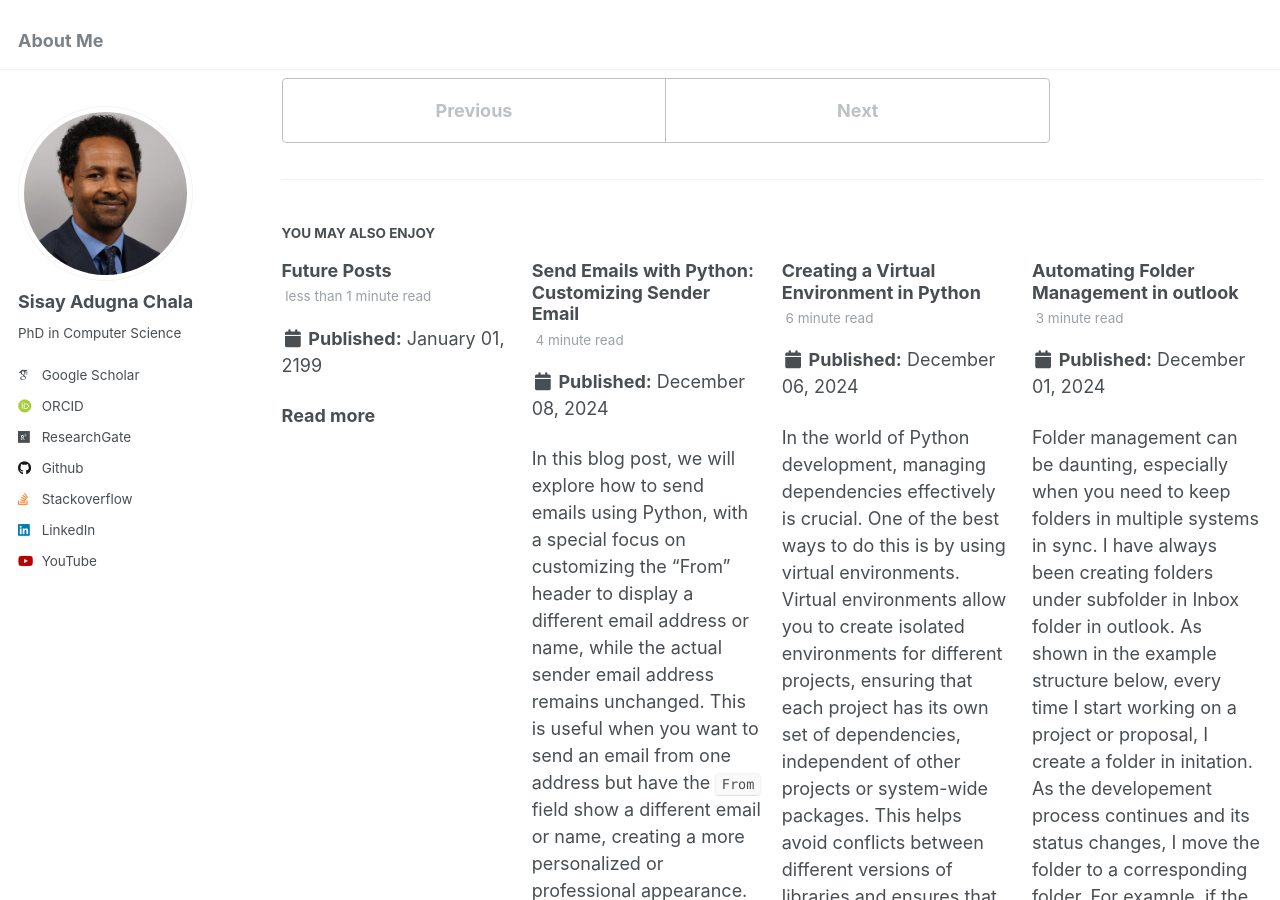
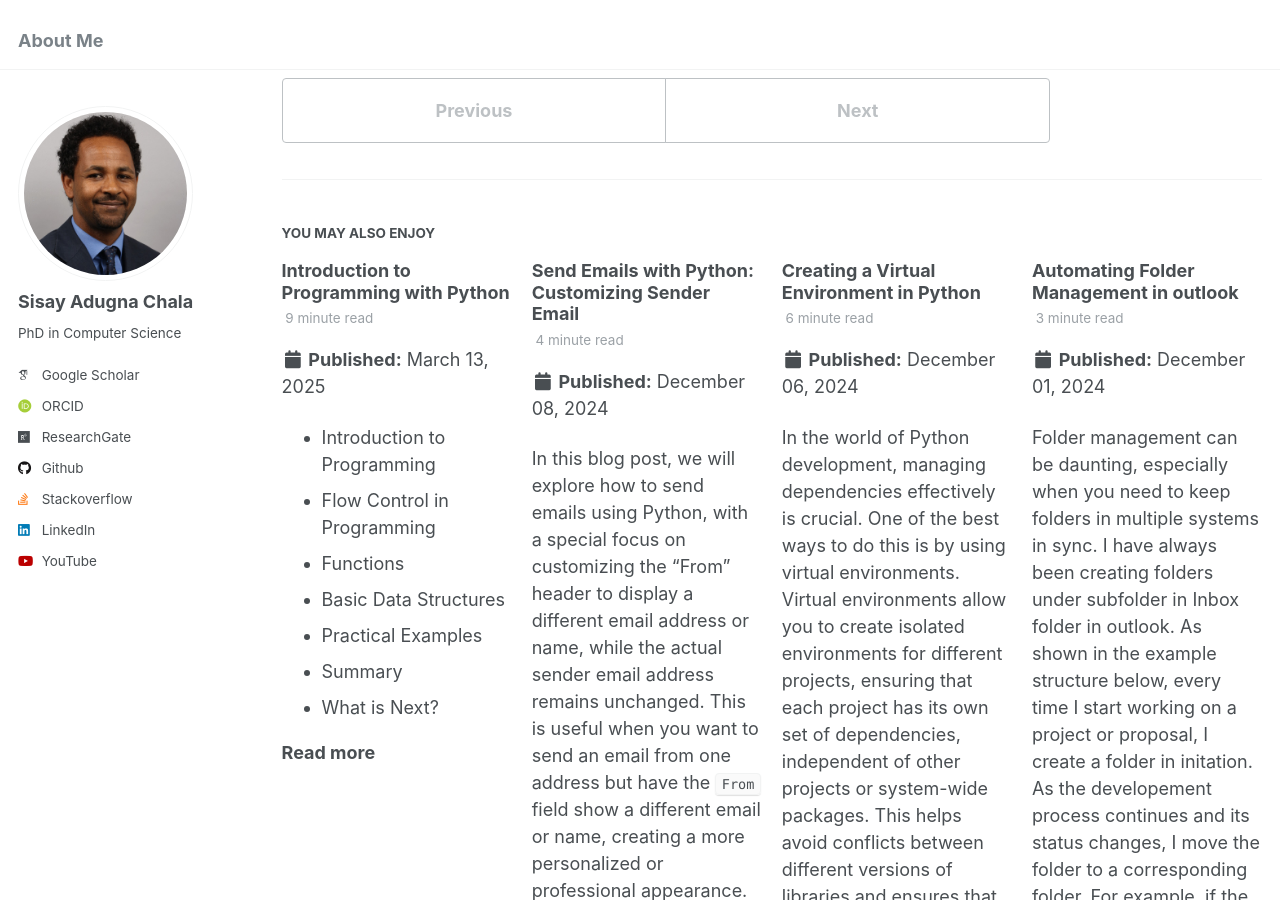
Before and after one commit to sisayie/sisayie.github.io, a Jekyll site: the page built from _posts/2025-02-28-generate-qr-code.md, in a window 1280 px wide and 900 px high, scrolled down 6716 px. Built offline with Jekyll 4.4.1, drawn with Linux system fonts in a browser that asks for light colours; some web fonts are replaced; some of the changed lines change nothing that is shown.

Commit message:
Blog post on introduction to python

````diff
--- a/_posts/2025-02-28-generate-qr-code.md
+++ b/_posts/2025-02-28-generate-qr-code.md
@@ -1,7 +1,7 @@
 ---
 title: 'Step-by-step guide to Developing a Simple Flask Application that Generates QR Codes'
 date: 2025-02-28
-permalink: /posts/2012/08/Generates-QR-Codes/
+permalink: /posts/2025/02/Generates-QR-Codes/
 tags:
   - QR Codes
   - Python
--- /dev/null
+++ b/_posts/2025-03-13-python-intro.md
@@ -0,0 +1,280 @@
+---
+title: Introduction to Programming with Python
+subtitle: Beginner Tutorial
+author: Dr. Sisay Adugna Chala
+keywords:
+date: 2025-03-13
+permalink: /posts/2025/03/introduction-python-programming/
+tags:
+  - python for absolute beginner
+  - beginner
+  - flow control
+  - function
+  - basic data structure
+---
+
+- [Introduction to Programming](#introduction)
+- [Flow Control in Programming](#flow-of-control)
+- [Functions](#functions)
+- [Basic Data Structures](#basic-data-structures)
+- [Practical Examples](#practical-examples)
+- [Summary](#summary)
+- [What is Next?](#next-steps)
+
+# [Introduction to Programming](#introduction)
+
+Programming is the process of giving a set of instructions to a computer to perform a specific task. Programming languages are used to write these instructions. Python is one of the most popular programming languages due to its:
+
+- Readable Syntax: Python’s syntax is simple and easy to understand, making it ideal for beginners.
+- Versatility: Python is used in web development, data analysis, artificial intelligence, machine learning, automation, and more.
+- Large Community: Python has a vast community, providing plenty of resources for learning.
+
+# [Flow Control in Programming](#flow-of-control)
+Flow control refers to the order in which individual statements, instructions, or function calls are executed in a program. There are three main types of flow control:
+## [Linear Flow](#linear-flow)
+
+Linear flow means the program runs from the top to the bottom, executing one instruction after another without any branching or looping as show in the example below:
+
+``` python
+# Linear Flow Example
+print("Start of program")
+x = 10
+y = 5
+sum = x + y
+print("The sum is:", sum)
+```
+In this example, the program runs from top to bottom, executing one statement after another.
+
+## [Conditional Statements (Making Decisions)](#conditions)
+Conditional statements allow a program to make decisions based on whether a condition is true or false. The most common conditional statements are if, elif, and else.
+### [if Statement](#if)
+The if statement evaluates a condition and executes a block of code if the condition is true.
+```python
+
+age = 20
+
+if age >= 18:
+    print("You are an adult.")
+```
+### [else Statement](#else)
+The else statement executes a block of code if the condition in the if statement is false.
+```python
+
+age = 16
+
+if age >= 18:
+    print("You are an adult.")
+else:
+    print("You are a minor.")
+```
+### [elif Statement](#elif)
+The elif (i.e., short form of else if) statement allows you to check multiple conditions.
+```python
+
+age = 25
+
+if age < 18:
+    print("You are a minor.")
+elif age < 21:
+    print("You are an adult, but not yet 21.")
+else:
+    print("You are 21 or older.")
+```
+## [Looping (Iteration)](#looping)
+Loops allow us to repeat a block of code multiple times. There are two common types of loops: for loops and while loops.
+### [for Loop](#for-loop)
+A for loop is used to iterate over a sequence (like a list, tuple, or string). It executes a block of code for each item in the sequence. For loop is pre
+```python
+
+# Iterating through a list using a for loop
+fruits = ["apple", "banana", "cherry"]
+
+for fruit in fruits:
+    print(fruit)
+```
+In this example, `fruits` is the name of the variable containing the list above whereas `fruit` is the name of the variable that will hold the items in the list during the iteration.
+### [while Loop](#while-loop)
+A while loop repeatedly executes a block of code as long as a condition is True.
+```python
+
+# Using a while loop to print numbers from 1 to 5
+count = 1
+while count <= 5:
+    print(count)
+    count += 1  # Increment count by 1
+```
+### [When to use for Loop or while Loop?](#for-or-while)
+Now that you understand for loop and while loop, you may have a question: "when is for loop preferred over while loop? when is while loop preferred over for loop?"
+
+A for loop is typically preferred over a while loop when:
+
+- Number of Iterations is Known or Finite:
+  If you know in advance how many times you need to iterate, a for loop is often more appropriate. For example, iterating over a list or a fixed range of numbers as in the example below:
+```python
+for i in range(10):  # Iterates 10 times
+    print(i)
+```
+
+- Iterating Over a Sequence or Collection:
+  When you need to iterate over items in a sequence like a list, tuple, string, or dictionary, the for loop is cleaner and more readable.
+```python
+my_list = [1, 2, 3, 4]
+for item in my_list:
+    print(item)
+```
+
+- Clear Loop Boundaries:
+  When the loop has well-defined start and end conditions, for loops help make the boundaries explicit, improving readability and reducing the chance of infinite loops.
+```python
+for i in range(0, 100, 10):  # Looping from 0 to 90 in steps of 10
+    print(i)
+```
+
+- Iteration with Known Step Size:
+  When you need to iterate through a range with a specific step size (e.g., incrementing or decrementing by a set number), a for loop is typically easier to use.
+```python
+for i in range(0, 20, 2):  # i goes 0, 2, 4, 6, ..., 18
+    print(i)
+```
+
+If the number of iterations is unknown or dependent on a condition that might change during the loop (e.g., waiting for user input or processing data until a certain condition is met), a while loop is preferred. For example:
+```python
+# Continue until a valid user input is provided
+while True:
+    user_input = input("Enter a number: ")
+    if user_input.isdigit():
+        break
+```
+
+### [break, continue and pass Statements](#break-continue-and-pass)
+In python, there are three statements that are used to change the behavior of loops:
+- break: Exits the loop prematurely. It is used to end the loop when some condition is satisfied. For example, if a loop is searching an item in a list, it should exit as soon as it gets the time.
+- continue: Skips the rest of the current iteration and moves to the next one.
+- pass is a statement that does nothing. It is often used as a placeholder or to intentionally ignore certain code blocks.
+```python
+# Using break and continue
+for i in range(10):
+    if i == 5:
+        break  # Stop the loop when i equals 5
+    if i % 2 == 0:
+        continue  # Skip the rest of the loop if i is even
+    print(i)
+```
+# [Functions](#functions)
+Functions are reusable blocks of code that perform a specific task. Functions allow you to avoid repetition of codes and make your code more organized and readable. Functions allow you to break your program into smaller, manageable pieces, making it easier to read, maintain, and test.
+## [Defining and calling a function](#defining-and-calling-functions)
+You define a function in Python using the `def` keyword.
+```python
+# Defining Functions
+
+def greet(name):
+    print(f"Hello, {name}!")
+
+# calling the function
+greet("Alice")
+greet("Bob")
+```
+In this example, `greet` is the name of the function and `name` is the parameter. The function prints greeting text for the given parameter. The output of the above code will be:
+`Hello, Alice!
+Hello, Bob!
+`
+
+## [Function with Return Value](#function-with-return-value)
+Functions can return values using the return keyword. This allows you to use the result of the function in other parts of the program.
+```python
+
+def add(x, y):
+    return x + y
+
+result = add(5, 10)
+print("Sum:", result)
+```
+In this example, the function `add` returns the sum of the numbers given to it as input and returns their sum.
+
+# [Data Structures](#data-structures)
+Data structures are containers used to store and organize data. Python has several built-in data structures:
+## [Lists](#lists)
+A list is an ordered collection of items. Lists are mutable, meaning you can change their content.
+```python
+
+fruits = ["apple", "banana", "cherry"]
+fruits.append("orange")  # Add a new item to the list
+print(fruits[0])  # Accessing the first item
+```
+
+## [Tuples](#tuples)
+A tuple is similar to a list but immutable. Once created, you cannot change the values in a tuple.
+```python
+
+coordinates = (10, 20)
+print(coordinates[0])  # Accessing the first value in the tuple
+```
+## [Dictionaries](#dictionaries)
+A dictionary is a collection of key-value pairs. Each key is unique, and it maps to a corresponding value.
+```python
+
+person = {
+    "name": "Alice",
+    "age": 25,
+    "city": "New York"
+}
+
+print(person["name"])  # Accessing a value by key
+```
+## [Sets](#sets)
+A set is an unordered collection of unique items. Sets do not allow duplicates.
+```python
+
+fruits = {"apple", "banana", "cherry"}
+fruits.add("orange")  # Adding an item to the set
+print(fruits)
+```
+# [Summary](#summary)
+In this tutorial, you have learned:
+-	Basic programming concepts: What programming is, why Python is a great language to start with.
+-	Flow control: Linear flow, decision making with if, elif, and else, and iterations using for and while loops.
+-	Functions: How to define and use functions for reusable code blocks.
+-	Data structures: Working with lists, tuples, dictionaries, and sets to store and organize data.
+
+To revise the concepts, implement the following practical examples to help reinforce your learning:
+Example 1: Simple Calculator
+```python
+
+def add(x, y):
+    return x + y
+
+def subtract(x, y):
+    return x - y
+
+def multiply(x, y):
+    return x * y
+
+def divide(x, y):
+    return x / y if y != 0 else "Cannot divide by zero!"
+
+# Test the calculator
+print("Addition:", add(10, 5))
+print("Subtraction:", subtract(10, 5))
+print("Multiplication:", multiply(10, 5))
+print("Division:", divide(10, 5))
+```
+Example 2: Odd/Even Checker
+```python
+
+def check_even_odd(number):
+    if number % 2 == 0:
+        return "Even"
+    else:
+        return "Odd"
+
+num = 7
+print(f"{num} is {check_even_odd(num)}.")
+```
+
+# [What is Next?](#next-steps)
+Before deliving into advanced topics:
+- Practice the examples and modify them to fit your needs.
+- Solve problems on coding platforms like w3schools, LeetCode, Codewars, or HackerRank to improve your skills.
+
+---
+Now that you have read the article till the end, did you find this blog post useful? Drop me your comment as a message on [LinkedIn](www.linkedin.com/in/sisayie)
````
Also changed, not shown: _posts/2199-01-01-future-posts.md (deleted).
